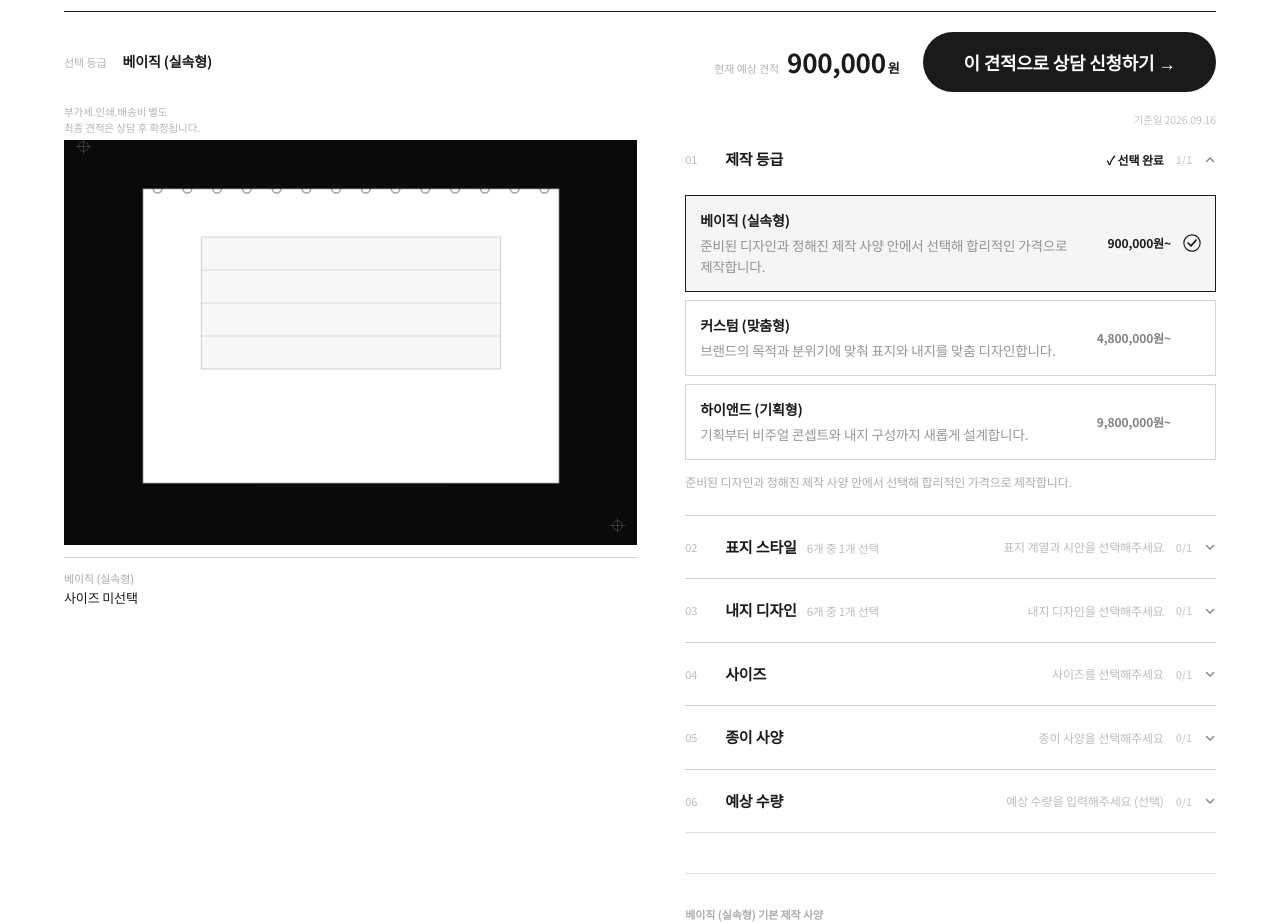
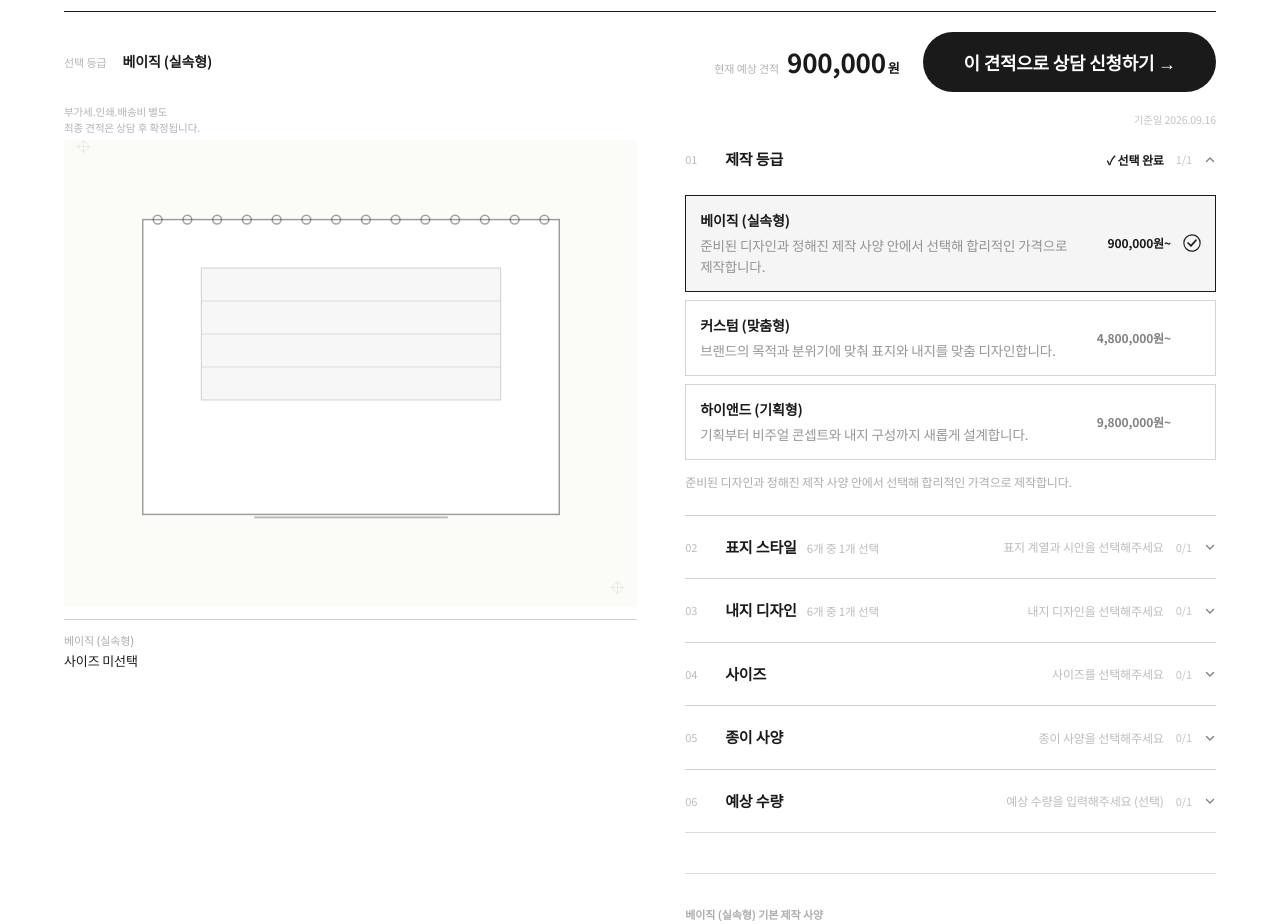
Before and after one commit to Taesaje/touchagraphic-calendar-v2, a React (Vite) app: page / in a window 1280 px wide. Shown: the part 1392-2316 px from the top of the page. Built offline with nearby package versions, Linux system fonts and the light colour scheme; the HTML template or start-up script is replaced by a standard one.

Commit message:
fix: restore estimator standby preview
Co-Authored-By: Claude Sonnet 5 <noreply@anthropic.com>

```diff
--- a/src/App.tsx
+++ b/src/App.tsx
@@ -1786,6 +1786,10 @@ function EstimatorInline({ onConsult, initialSnapshot }: {
   const selectedCoverDesign = selectedCoverFamily?.designs.find(x => x.id === coverDesignId) ?? null
   const selectedInnerDesign = INNER_DESIGNS.find(x => x.id === innerDesignId) ?? null
   const selectedSize = d.sizes.find(s => s.id === sizeId) ?? null
+  // 표지/내지 중 실제로 "선택 완료"된 디자인이 하나라도 있을 때만 좌측을 검은 selection preview로
+  // 전환한다(§완료보고) — accordion이 열려 있는지와는 무관하다. 둘 다 미선택인 초기 대기 화면은
+  // §완료보고에서 Git history(commit 341e391)로 복원한 원래 standby container를 그대로 쓴다.
+  const hasSelectedDesign = !!selectedCoverDesign || !!selectedInnerDesign
 
   // 표지/내지 아코디언 헤더를 "사용자가 직접" 다시 열었을 때만 좌측 preview를 그 단계의 기존
   // 선택값으로 복원한다(§완료보고 — 이전에는 openStep 변화에 반응하는 useEffect로 처리했는데,
@@ -1917,12 +1921,13 @@ function EstimatorInline({ onConsult, initialSnapshot }: {
           asset/framing 문제였다). */}
       <div className="grid grid-cols-1 lg:grid-cols-[minmax(0,1.08fr)_minmax(0,1fr)] gap-8 lg:gap-12 items-start pb-4">
         {/* 좌: 캘린더 미리보기 — sticky로 우측을 스크롤해도 화면에 계속 남는다(§Sincerely 조사:
-            좌측 preview가 sticky여서 옵션을 고르는 동안 항상 결과를 확인할 수 있음). container
-            비율을 selection preview asset(1800×1311, §BigPreviewImage)과 맞춰 CSS crop 없이
-            딱 맞게 채운다. 배경을 밝은 톤(#FBFCF8) 대신 짙은 톤으로 바꾸고 padding을 없애 사진
-            주위에 액자처럼 보이던 여백을 제거했다 — 이제 preview 자체가 "사진 + 프레임"이 아니라
-            화면 하나처럼 보인다. */}
+            좌측 preview가 sticky여서 옵션을 고르는 동안 항상 결과를 확인할 수 있음). standby(표지/
+            내지 둘 다 미선택)와 selected(하나라도 선택)는 서로 다른 목적의 화면이라 container
+            자체를 분리한다(§완료보고) — standby는 원래 쓰던 밝은 배경 wireframe 대기 화면
+            (commit 341e391 기준으로 복원), selected는 검은 배경 + selection preview asset 전용
+            프레이밍(1800×1311, §BigPreviewImage)을 그대로 쓴다. */}
         <div className="lg:sticky lg:top-[104px]">
+          {hasSelectedDesign ? (
             <div
               className="relative flex items-center justify-center overflow-hidden"
               style={{
@@ -1932,15 +1937,22 @@ function EstimatorInline({ onConsult, initialSnapshot }: {
             >
               <div className="absolute top-3 left-3" style={{ opacity: 0.35 }}><RegMark size={15} color="#ffffff" /></div>
               <div className="absolute bottom-3 right-3" style={{ opacity: 0.35 }}><RegMark size={15} color="#ffffff" /></div>
-            {/* 표지/내지 중 "지금 편집 중인" 디자인이 있으면 그 원본 이미지를 크게 보여주고,
-                아직 아무것도 고르지 않았다면 기존 와이어프레임 fallback을 그대로 보여준다
-                (§Sincerely 조사: 선택 전 단계를 갑자기 비워두지 않음). */}
-            {previewDesign ? (
-              <BigPreviewImage key={previewDesign.design.id} design={previewDesign.design} />
+              {previewDesign && <BigPreviewImage key={previewDesign.design.id} design={previewDesign.design} />}
+            </div>
           ) : (
+            <div
+              className="relative flex items-center justify-center overflow-hidden"
+              style={{
+                background: '#FBFCF8',
+                height: 'clamp(420px, 60vh, 680px)',
+                padding: 'clamp(20px, 4vw, 48px)',
+              }}
+            >
+              <div className="absolute top-3 left-3" style={{ opacity: 0.14 }}><RegMark size={15} color="#1A1A1A" /></div>
+              <div className="absolute bottom-3 right-3" style={{ opacity: 0.14 }}><RegMark size={15} color="#1A1A1A" /></div>
               <CalendarPreview ratio={previewRatio} />
-            )}
-          </div>
+            </div>
+          )}
           <div className="mt-3 flex items-baseline justify-between gap-3 border-t border-ink/20 pt-3">
             <div className="min-w-0">
               <p className="text-[11px] font-medium text-ink-light/55" style={fontKr}>{d.name}</p>
```
Lines whose indentation alone changed are shown as unchanged.
